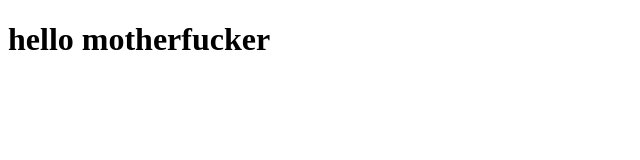
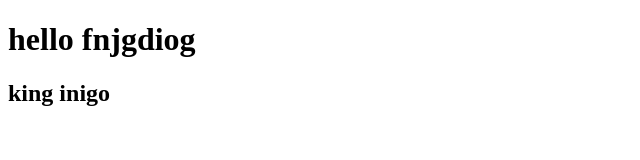
Before and after one commit to controlmoLido/EricGIT_11, a plain HTML site: page index.html in a window 1280 px wide. Shown: the whole page, without its empty margins (0-640 px from the left). Drawn offline with Linux system fonts and the light colour scheme.

Commit message:
Update index.html

```diff
--- a/index.html
+++ b/index.html
@@ -6,6 +6,7 @@
     <title>Document</title>
 </head>
 <body>
-    <h1>hello motherfucker</h1>
+    <h1>hello fnjgdiog</h1>
+    <h2>king inigo</h2>
 </body>
 </html>
```
